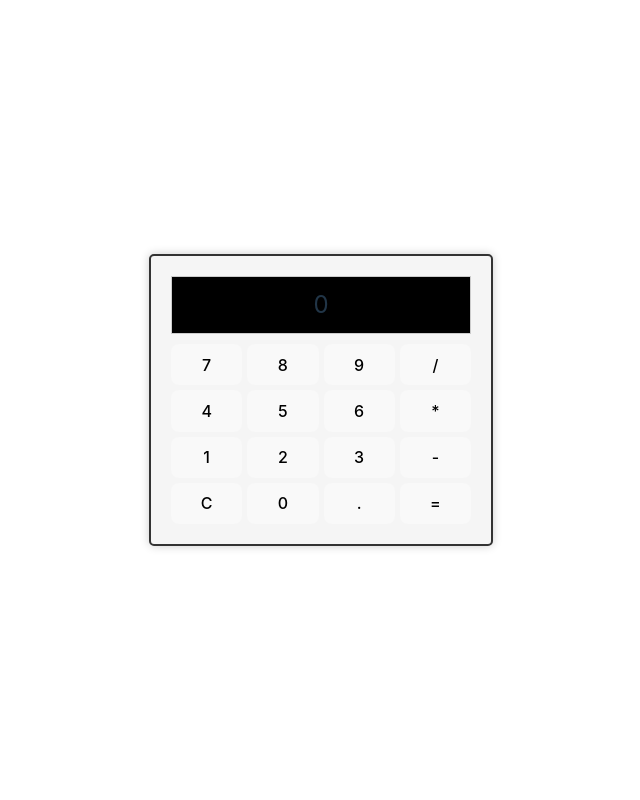
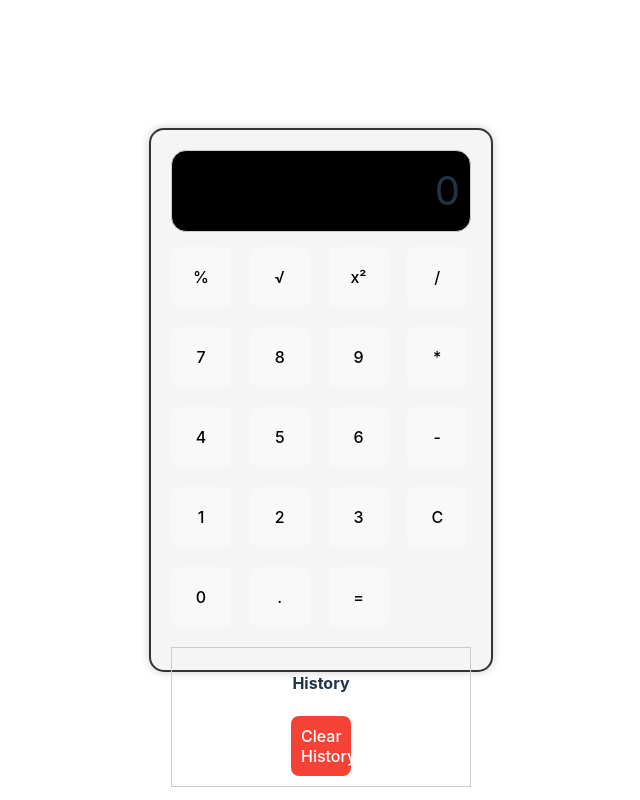
Before and after one commit to mtsmelo95/CalculatorReact.TS, a React (Vite) app: page / in a window 1280 px wide. Shown: the whole page, without its empty margins (319-959 px from the left). Built offline with nearby package versions, Linux system fonts and the light colour scheme.

Commit message:
adicionando history, porcentagem, raiz quadrada e exponente

```diff
--- a/src/App.css
+++ b/src/App.css
@@ -7,26 +7,30 @@
 
 .calculator {
   border: 2px solid #333;
-  border-radius: 5px;
+  border-radius: 15px;
   box-shadow: 0 0 10px rgba(0, 0, 0, 0.2);
   width: 300px;
+  height: 500px;
   background-color: #f5f5f5;
   padding: 20px;
   text-align: center;
 }
 
 .display {
-  font-size: 24px;
+  text-align: right;
+  font-size: 40px;
   margin-bottom: 10px;
   padding: 10px;
+  border-radius: 15px;
   border: 1px solid #ccc;
   background-color: black;
+  height: 60px;
 }
 
 .buttons {
   display: grid;
   grid-template-columns: repeat(4, 1fr);
-  grid-gap: 5px;
+  grid-gap: 15px;
 }
 
 button {
@@ -35,10 +39,13 @@ button {
   border: none;
   background-color: #eee;
   cursor: pointer;
+  width: 60px;
+  height: 60px;
+  margin-top: 5px;
 }
 
 button:hover {
-  background-color: #ddd;
+  background-color: green;
 }
 
 button.operator {
@@ -68,3 +75,36 @@ body{
   align-items: center;
   justify-content: center;
 }
+
+.history {
+  margin-top: 20px;
+  border: 1px solid #ccc;
+  padding: 10px;
+}
+
+.history h2 {
+  font-size: 16px;
+  margin-bottom: 5px;
+}
+
+.history ul {
+  list-style-type: none;
+  padding: 0;
+}
+
+.history li {
+  font-size: 14px;
+  margin-bottom: 5px;
+}
+
+.history button {
+  background-color: #f44336;
+  color: white;
+  border: none;
+  padding: 5px 10px;
+  cursor: pointer;
+}
+
+.history button:hover {
+  background-color: #b71c1c;
+}
--- a/src/Components/Calculator.tsx
+++ b/src/Components/Calculator.tsx
@@ -1,36 +1,58 @@
-import React, { useState } from 'react';
-import Button from './ButtonProps';
-import Display from './Display';
+import React, { useState } from "react";
+import Button from "./ButtonProps";
+import Display from "./Display";
+import History from "./History";
 
 const Calculator: React.FC = () => {
-  const [displayValue, setDisplayValue] = useState<string>('0');
+  const [displayValue, setDisplayValue] = useState<string>("0");
+  const [history, setHistory] = useState<string[]>([]);
+
+  const addToHistory = (expression: string) => {
+    setHistory([...history, expression]);
+  };
 
   const handleButtonClick = (value: string) => {
-    if (value === 'C') {
-      setDisplayValue('0');
-    } else if (value === '=') {
+    if (value === "C") {
+      setDisplayValue("0");
+    } else if (value === "=") {
       try {
-        setDisplayValue(eval(displayValue).toString());
+        const result = eval(displayValue).toString();
+        setDisplayValue(result);
+        addToHistory(`${displayValue} = ${result}`);
       } catch (error) {
-        setDisplayValue('Error');
+        setDisplayValue("Error");
       }
+    } else if (value === "%") {
+      setDisplayValue((parseFloat(displayValue) / 100).toString());
+    } else if (value === "√") {
+      setDisplayValue(Math.sqrt(parseFloat(displayValue)).toString());
+    } else if (value === "x²") {
+      setDisplayValue(Math.pow(parseFloat(displayValue), 2).toString());
     } else {
-      setDisplayValue(displayValue === '0' ? value : displayValue + value);
+      setDisplayValue(displayValue === "0" ? value : displayValue + value);
     }
   };
 
   const renderButton = (value: string) => (
-    <Button key={value} onClick={() => handleButtonClick(value)} value={value} />
+    <Button
+      key={value}
+      onClick={() => handleButtonClick(value)}
+      value={value}
+    />
   );
 
   return (
     <div className="calculator">
       <Display value={displayValue} />
       <div className="buttons">
-        {[7, 8, 9, '/', 4, 5, 6, '*', 1, 2, 3, '-', 'C', 0, '.', '='].map((value) =>
-          renderButton(value.toString())
+        <Button onClick={() => handleButtonClick("%")} value="%" />
+        <Button onClick={() => handleButtonClick("√")} value="√" />
+        <Button onClick={() => handleButtonClick("x²")} value="x²" />
+        {["/", 7, 8, 9, "*", 4, 5, 6, "-", 1, 2, 3, "C", 0, ".", "="].map(
+          (value) => renderButton(value.toString())
         )}
       </div>
+      <History history={history} onClear={() => setHistory([])} />
     </div>
   );
 };
--- /dev/null
+++ b/src/Components/History.tsx
@@ -0,0 +1,20 @@
+import React from 'react';
+
+interface HistoryProps {
+  history: string[];
+  onClear: () => void;
+}
+
+const History: React.FC<HistoryProps> = ({ history, onClear }) => (
+  <div className="history">
+    <h2>History</h2>
+    <ul>
+      {history.map((item, index) => (
+        <li key={index}>{item}</li>
+      ))}
+    </ul>
+    <button onClick={onClear}>Clear History</button>
+  </div>
+);
+
+export default History;
```
Also changed, not shown: src/Components/Background.tsx (deleted, +0 -11 lines).
